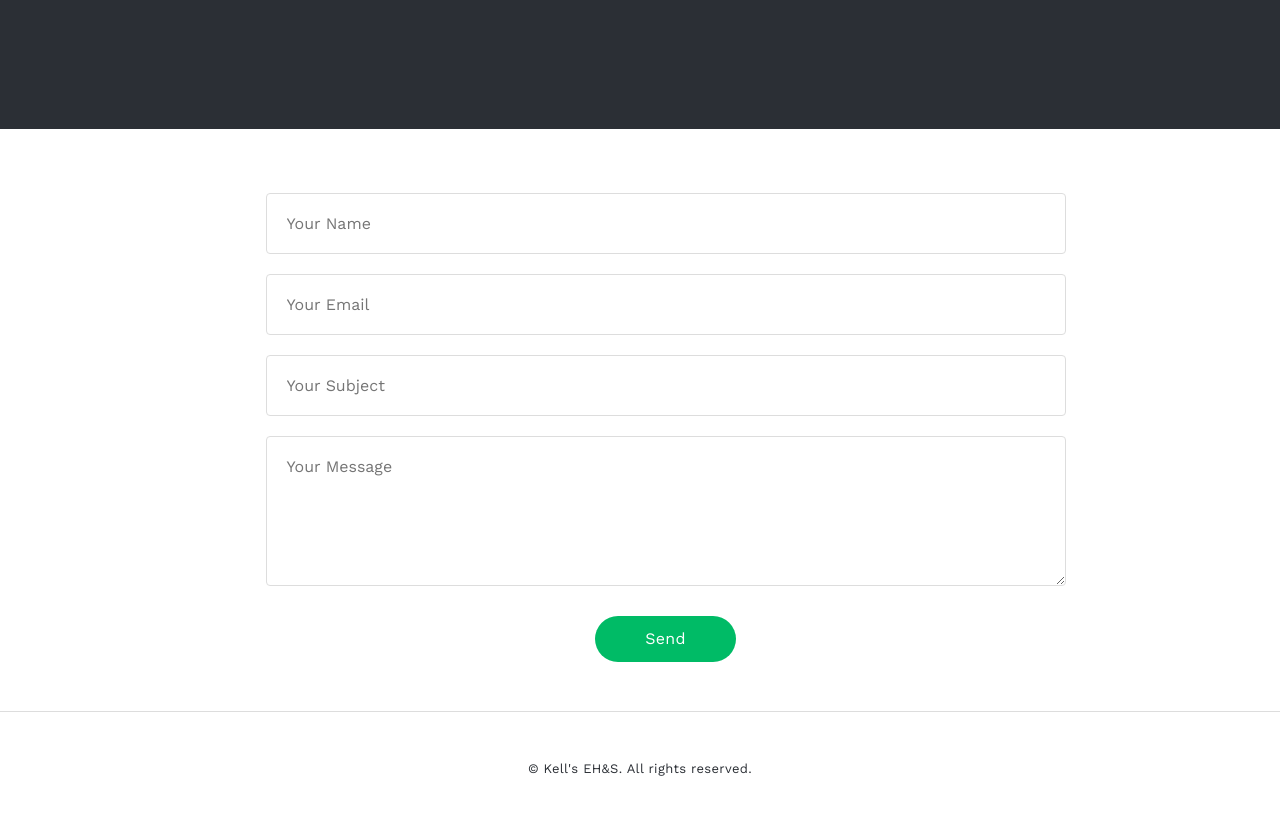
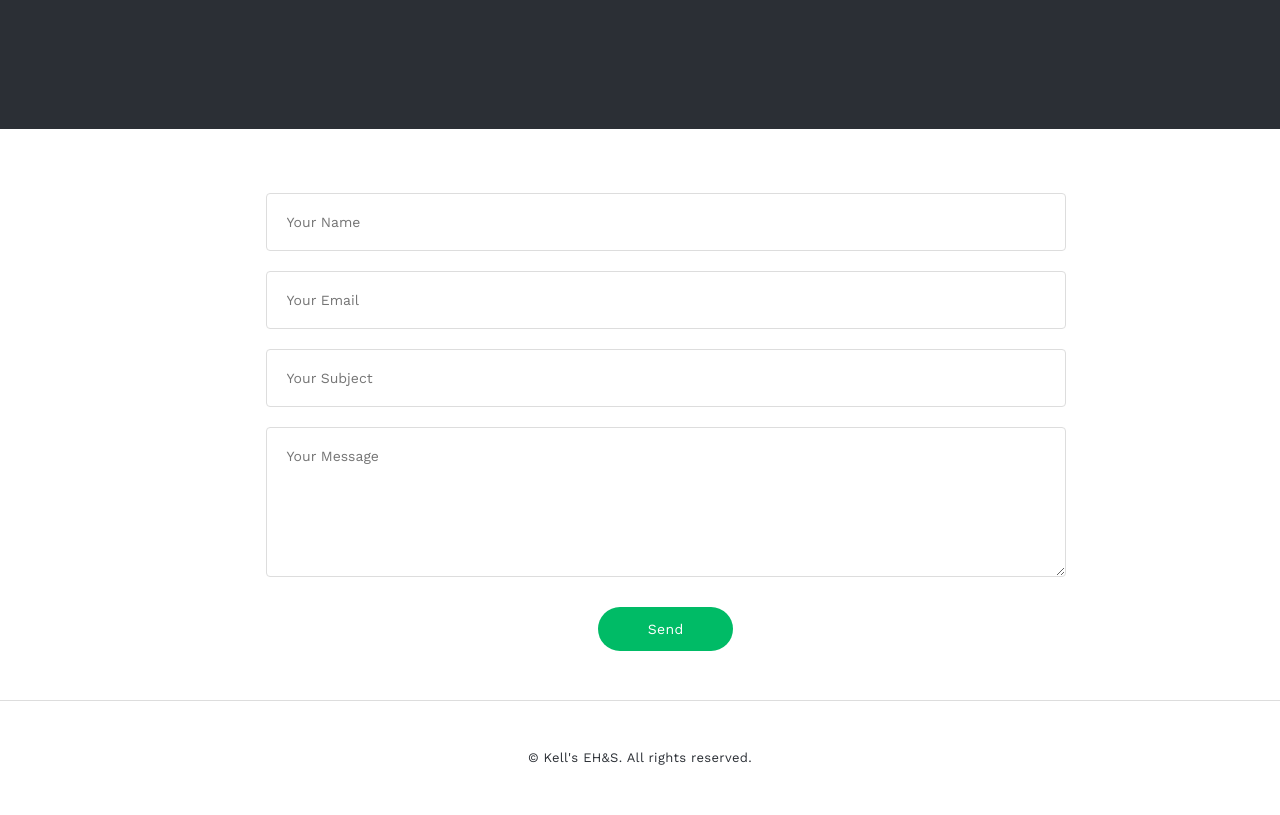
Before and after one commit to jeanrobert/kellsehands.com, a plain HTML site: page contact/index.html in a window 1280 px wide. Shown: the part 259-1074 px from the top of the page. Drawn offline with nearby package versions, Linux system fonts and the light colour scheme.

Commit message:
Increase font size for contact form.

```diff
--- a/assets/styles/core.css
+++ b/assets/styles/core.css
@@ -26,7 +26,7 @@ button,
   background-color: #fff;
   cursor: pointer;
   font-family: inherit;
-  font-size: inherit;
+  font-size: 14px;
   color: #2b2f35;
 }
 .button.green {
@@ -48,7 +48,7 @@ select {
   border-radius: 4px;
   border: 1px solid #ddd;
   font-family: inherit;
-  font-size: inherit;
+  font-size: 14px;
   color: #222529;
 }
 input:focus,
```
